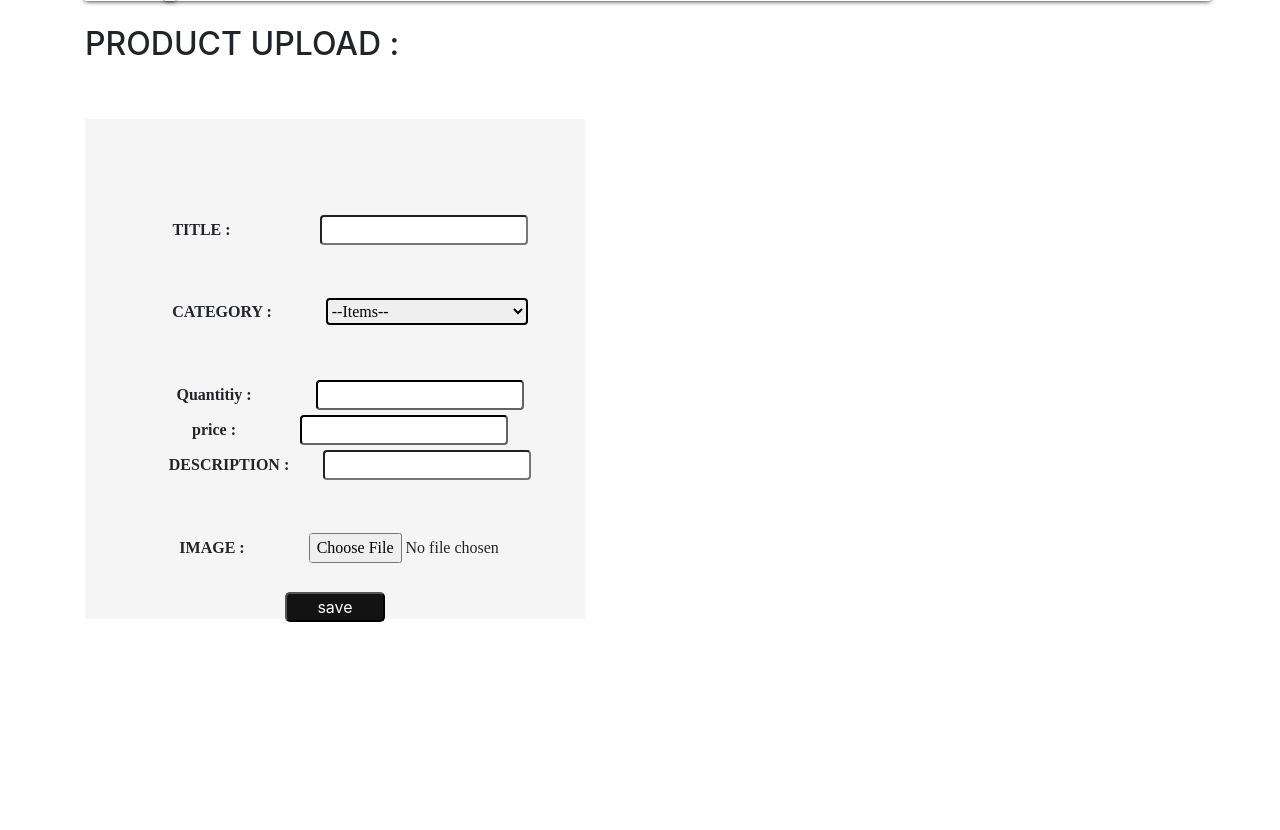
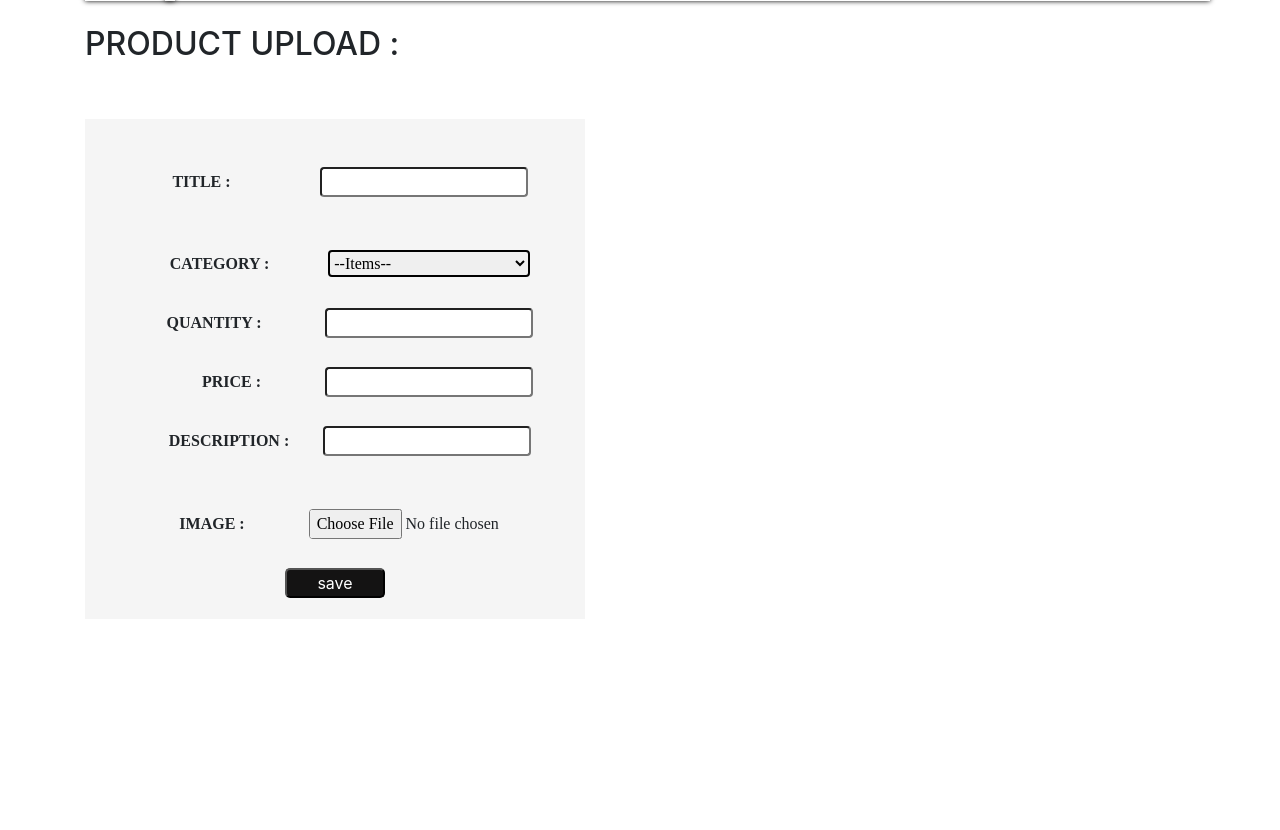
Before and after one commit to athirachandrantp/grostoreproject, a Django app: page /adminapp/productupload/ in a window 1280 px wide. Shown: the part 59-889 px from the top of the page. Run offline with Django 4.2, Linux system fonts and the light colour scheme.

Commit message:
adminapp modified

```diff
--- a/adminapp/static/css/productupload.css
+++ b/adminapp/static/css/productupload.css
@@ -46,12 +46,31 @@
     font-weight: bold;
 }
 .u_category select{
-    margin-left: 50px;
+    margin-left: 55px;
     width: 202px;
     height: 27px;
     border-width: 2px;
     border-color: black;
     border-radius: 4px;
+}
+.u_price{
+    margin-left: 65px;
+    font-family: 'Times New Roman', Times, serif;
+    font-weight: bold;
+}
+.u_price input{
+    margin-left: 60px;
+    border-radius: 4px;
+}
+.u_quantity input{
+    margin-left: 60px;
+    border-radius: 4px;
+}
+.u_quantity{
+    margin-left: 30px;
+    font-family: 'Times New Roman', Times, serif;
+    font-weight: bold;
+
 }
 .u_description{
     margin-left: 30px;
--- a/adminapp/templates/adminproductupload.html
+++ b/adminapp/templates/adminproductupload.html
@@ -12,7 +12,7 @@
     <form action="" method="post" enctype="multipart/form-data" class="product">
         {% csrf_token %}
         <div class="product_border"><br><br>
-            <br><br>
+
             <div class="u_title"> <label for="">TITLE :</label>
                 <input type="text" name="u_title" id="">
             </div><br><br>
@@ -26,13 +26,13 @@
                 <option value="">Choclates</option>
             </select>
 
-            </div><br><br>
-            <div class="u_number"> <label for="">Quantitiy :</label>
+            </div><br>
+            <div class="u_quantity"> <label for="">QUANTITY :</label>
                 <input type="number" name="u_quantity" id="">
-            </div>
-            <div class="u_number"> <label for="">price :</label>
+            </div><br>
+            <div class="u_price"> <label for="">PRICE :</label>
                 <input type="text" name="u_price" id="">
-            </div>
+            </div><br>
             <div class="u_description"><label for="">DESCRIPTION :</label>
                 <input type="text" name="u_description" id="">
             </div><br><br>
--- a/adminapp/views.py
+++ b/adminapp/views.py
@@ -65,7 +65,7 @@ def account(request):
     else:
         return render(request,"adminlogin.html")
 
-def admin_register(request):
+def admin_register(request):                 #admin registration
     msg=""
     if request.method == "POST":
         name = request.POST['ad_name']
```
